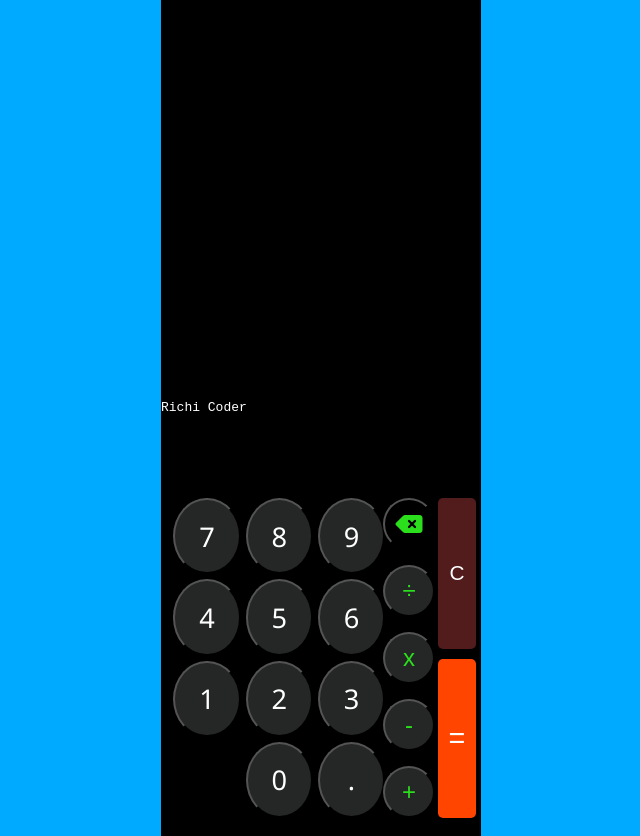
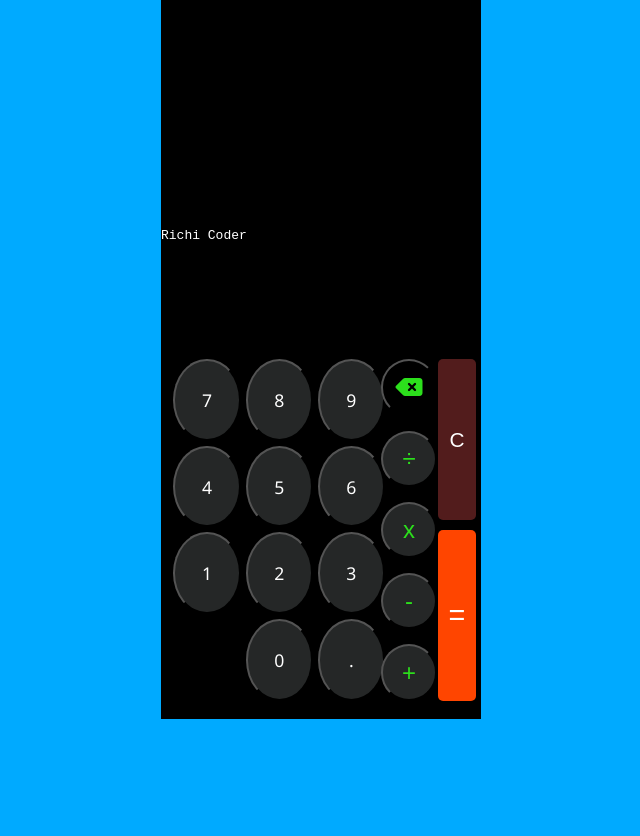
Before and after one commit to richi-coder/React-Calculator, a React (Create React App) app: page / in a window 1280 px wide. Shown: the whole page, without its empty margins (319-959 px from the left). After the commit the page ends 800 px from the top, so only its background shows below. Built offline with nearby package versions, Linux system fonts and the light colour scheme.

Commit message:
CSS Better

```diff
--- a/src/style.css
+++ b/src/style.css
@@ -18,6 +18,9 @@ body {
 
 #root {
   padding: 0;
+  display: flex;
+  align-items: center;
+  justify-content: center;
 }
 
 .calculator {
@@ -25,7 +28,7 @@ body {
   padding: 0;
   margin: 0;
   background-color: black;
-  aspect-ratio: 12 / 15;
+  aspect-ratio: 9 / 16;
 }
 
 .display {
@@ -34,7 +37,7 @@ body {
   align-items: flex-end;
   justify-content: flex-start;
   width: 100%;
-  height: 100%;
+  height: 40%;
   background-color: black;
   margin: 0;
   padding: 15px 5px 0;
@@ -59,7 +62,7 @@ body {
   display: flex;
   flex-direction: row;
   width: 100%;
-  height: 80%;
+  height: 60%;
 }
 
 .numbers {
@@ -83,7 +86,7 @@ body {
   background-color: rgba(50, 52, 53, 0.75);
   border-radius: 50%;
   font-family:'Segoe UI', Tahoma, Geneva, Verdana, sans-serif;
-  font-size: 1.7rem;
+  font-size: 55%;
   color: white;
 }
 
@@ -164,11 +167,6 @@ body {
 }
 
 @media only screen and (min-width: 500px) {
-  #root {
-    display: flex;
-    align-items: center;
-    justify-content: center;
-  }
   .calculator {
     width: 25%;
   }
```
